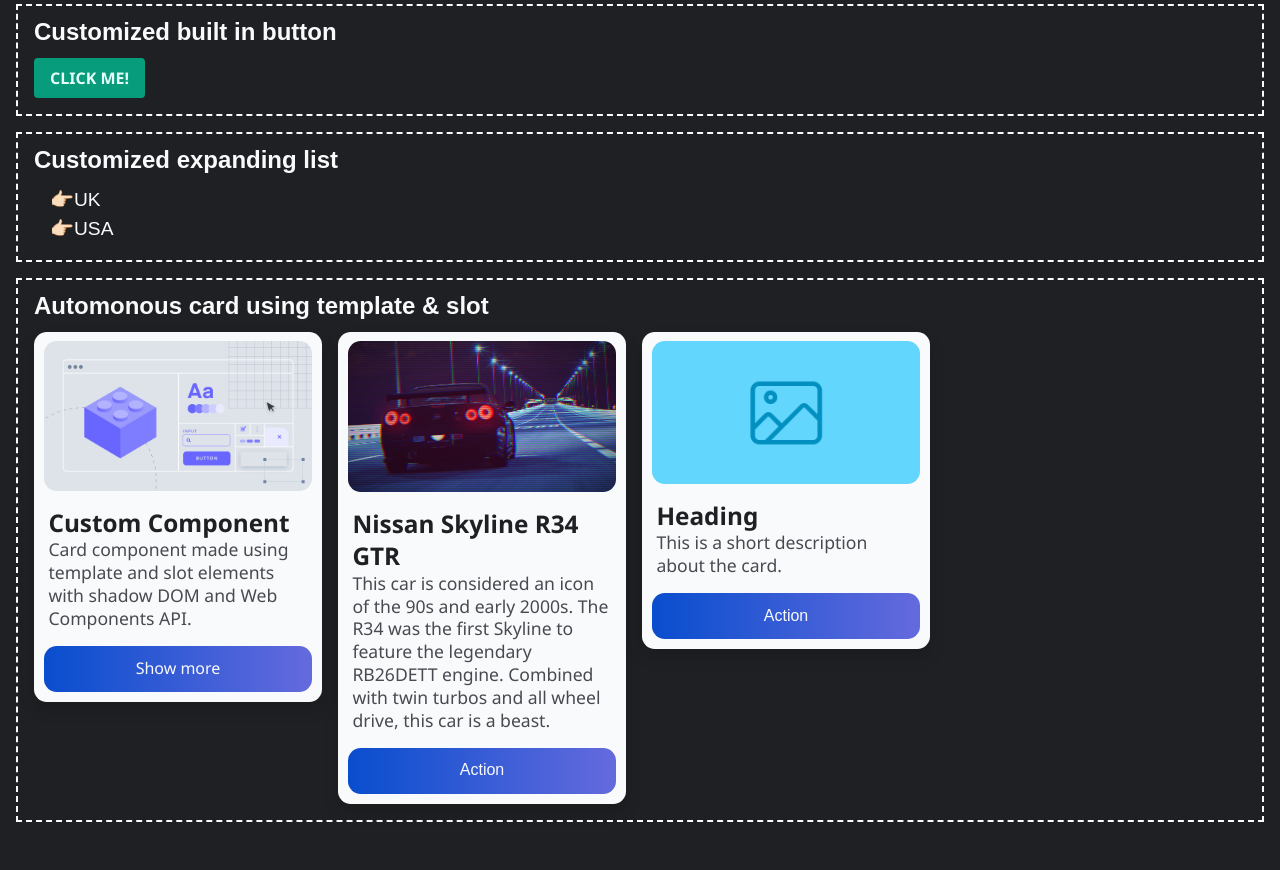
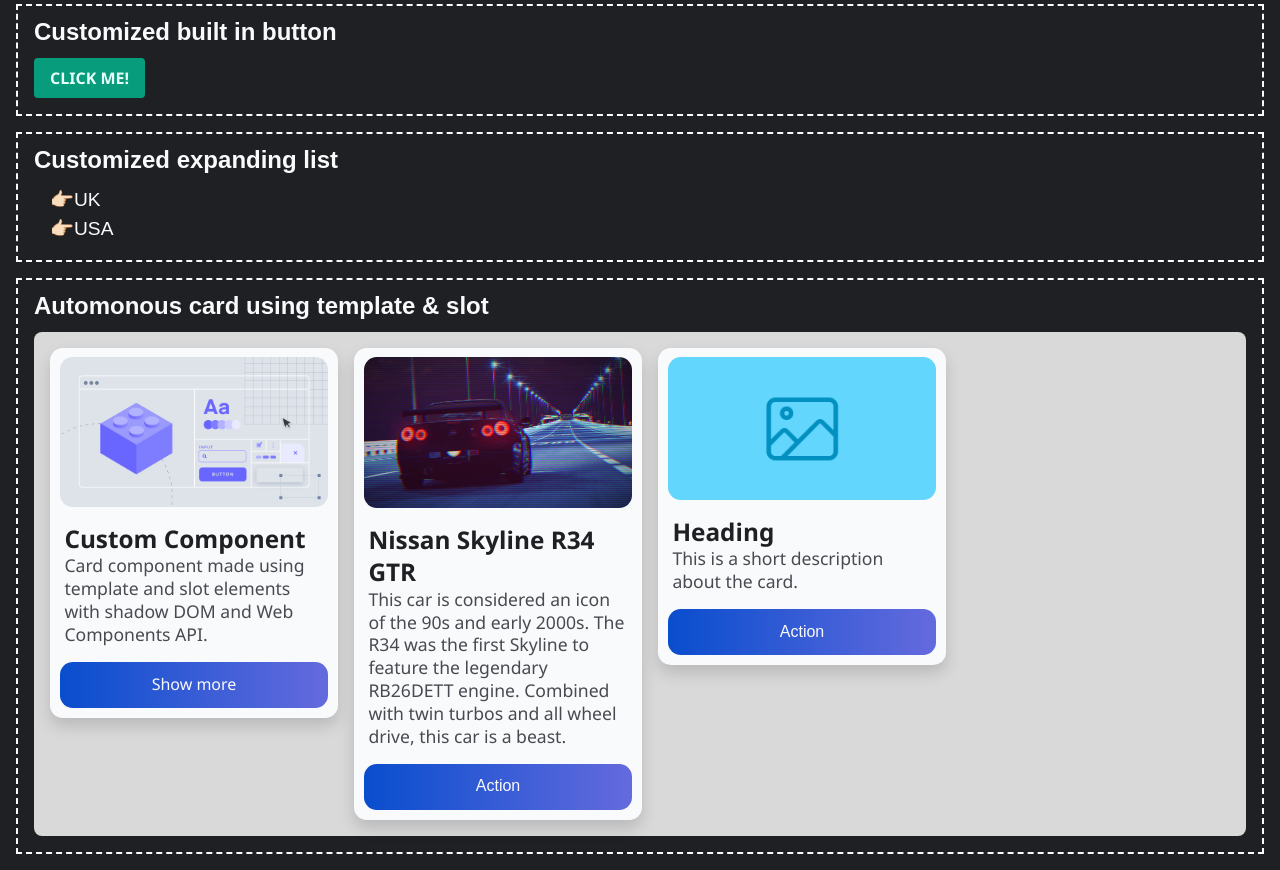
Before and after one commit to bartosztrusinski/web-components, a plain HTML site: page index.html in a window 1280 px wide. Shown: the part 100-970 px from the top of the page. Before the commit the page ends 938 px from the top, so only its background shows below. Drawn offline with Linux system fonts and the light colour scheme.

Commit message:
style card container

```diff
--- a/style.css
+++ b/style.css
@@ -91,4 +91,7 @@
   display: flex;
   flex-flow: row wrap;
   gap: 1rem;
+  border-radius: 0.5rem;
+  padding: 1rem;
+  background-color: hsl(0, 0%, 85%);
 }
```
